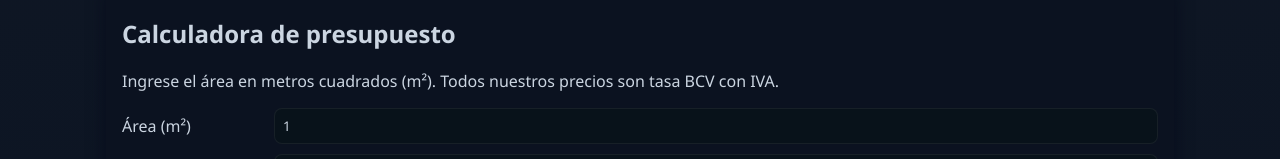
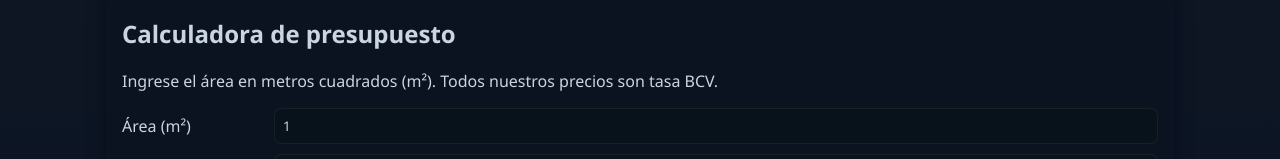
Before and after one commit to ojedapedro/PresuContacInvepinca, a plain HTML site: page index.html in a window 1280 px wide. Shown: the part 191-350 px from the top of the page. Drawn offline with Linux system fonts and the light colour scheme.

Commit message:
Update pricing information in index.html
Removed mention of VAT from pricing information.

```diff
--- a/index.html
+++ b/index.html
@@ -19,7 +19,7 @@
 
     <section class="calc">
       <h2>Calculadora de presupuesto</h2>
-      <p>Ingrese el área en metros cuadrados (m²). Todos nuestros precios son tasa BCV con IVA.</p>
+      <p>Ingrese el área en metros cuadrados (m²). Todos nuestros precios son tasa BCV.</p>
 
       <div class="row">
         <label>Área (m²)</label>
```
